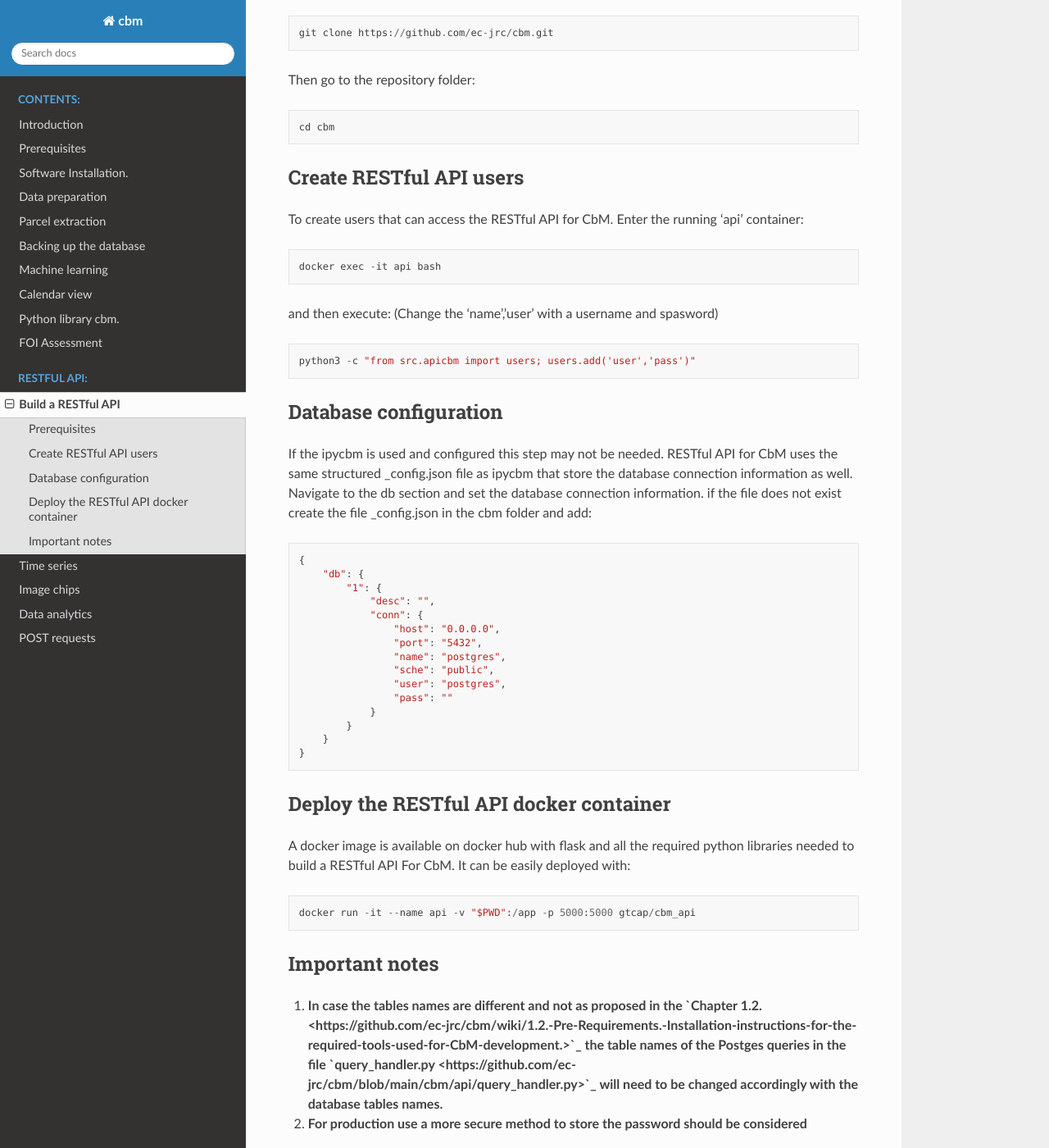
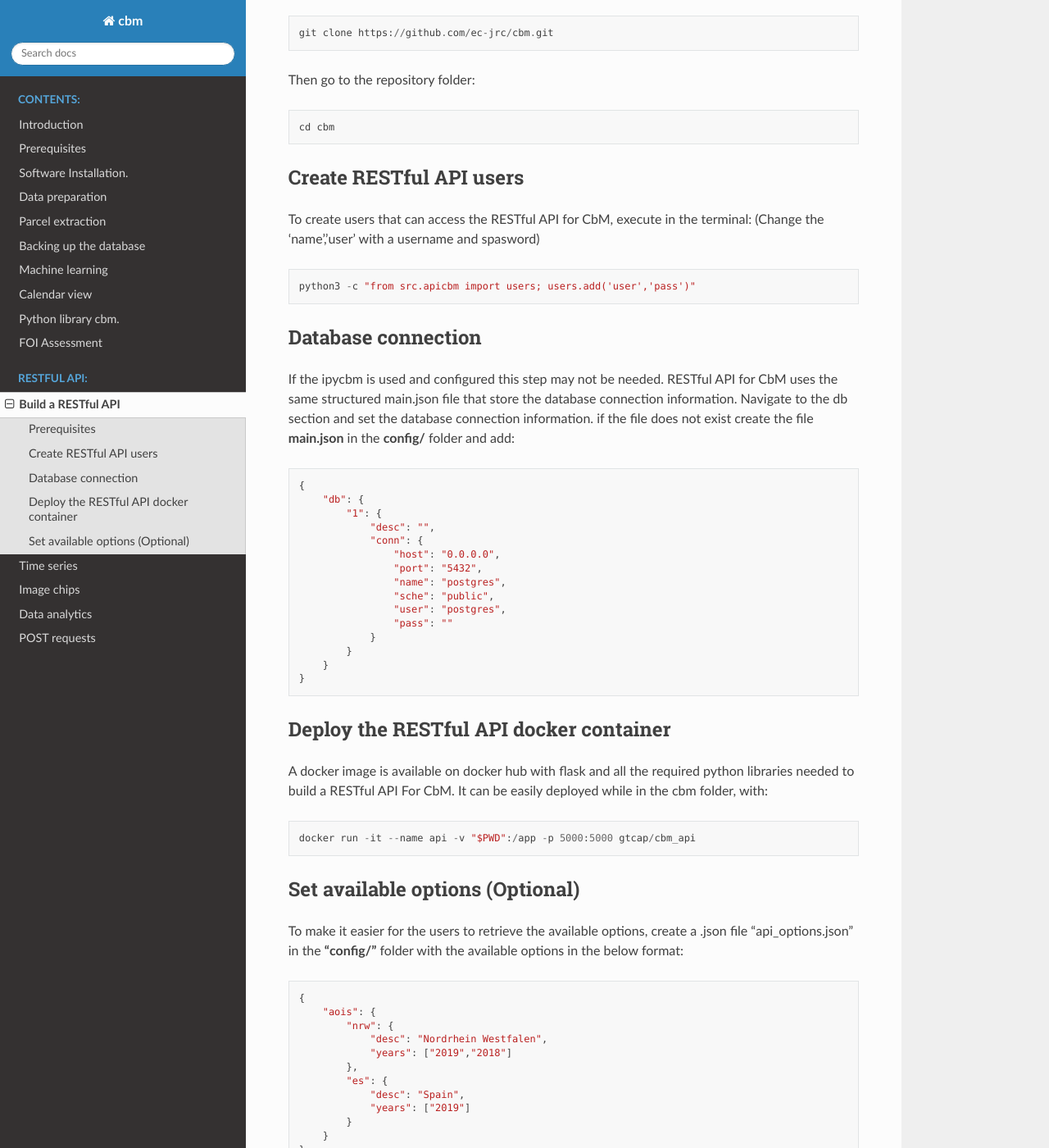
Before and after one commit to ec-jrc/cbm, a Sphinx documentation site: the page built from docs/api_build.md, in a window 1280 px wide and 1400 px high, scrolled down 461 px. Shown: the whole window at 82% size. Built offline with Sphinx 7.4.7 and the Read the Docs theme 2.0.0, drawn with Linux system fonts in a browser that asks for light colours; some of the changed text lies outside the part shown.

Commit message:
Update API build documentation

```diff
--- a/docs/api_build.md
+++ b/docs/api_build.md
@@ -20,20 +20,16 @@ Then go to the repository folder:
 
 ## Create RESTful API users
 
-To create users that can access the RESTful API for CbM. Enter the running 'api' container:
-
-    docker exec -it api bash
-
-and then execute: (Change the 'name','user' with a username and spasword)
+To create users that can access the RESTful API for CbM, execute in the terminal: (Change the 'name','user' with a username and spasword)
 
     python3 -c "from src.apicbm import users; users.add('user','pass')"
 
 
-## Database configuration
+## Database connection
 
 If the ipycbm is used and configured this step may not be needed.
-RESTful API for CbM uses the same structured _config.json file as ipycbm that store the database connection information as well.
-Navigate to the db section and set the database connection information. if the file does not exist create the file _config.json in the cbm folder and add:
+RESTful API for CbM uses the same structured main.json file that store the database connection information.
+Navigate to the db section and set the database connection information. if the file does not exist create the file **main.json** in the **config/** folder and add:
 
     {
         "db": {
@@ -54,12 +50,37 @@ Navigate to the db section and set the database connection information. if the f
 
 ## Deploy the RESTful API docker container
 
-A docker image is available on docker hub with flask and all the required python libraries needed to build a RESTful API For CbM. It can be easily deployed with:
+A docker image is available on docker hub with flask and all the required python libraries needed to build a RESTful API For CbM. It can be easily deployed while in the cbm folder, with:
 
     docker run -it --name api -v "$PWD":/app -p 5000:5000 gtcap/cbm_api
 
-## Important notes
+<!-- $ -->
 
-1. **In case the tables names are different and not as proposed in the [Chapter 1.2.](https://github.com/ec-jrc/cbm/wiki/1.2.-Pre-Requirements.-Installation-instructions-for-the-required-tools-used-for-CbM-development.) the table names of the Postges queries in the file [query_handler.py](https://github.com/ec-jrc/cbm/blob/main/cbm/api/query_handler.py) will need to be changed accordingly with the database tables names.**
+## Set available options (Optional)
 
-2. **For production use a more secure method to store the password should be considered**
+To make it easier for the users to retrieve the available options, create a .json file "api_options.json" in the **"config/"** folder with the available options in the below format:
+
+
+    {
+        "aois": {
+            "nrw": {
+                "desc": "Nordrhein Westfalen",
+                "years": ["2019","2018"]
+            },
+            "es": {
+                "desc": "Spain",
+                "years": ["2019"]
+            }
+        }
+    }
+
+This can be retrieved from the users with the request:
+
+    http(s):/Host.Name.Or.IP/query/options
+
+
+**Important notes**
+
+* In case the tables names are different and not as proposed in the [Chapter 1.2.](https://github.com/ec-jrc/cbm/wiki/1.2.-Pre-Requirements.-Installation-instructions-for-the-required-tools-used-for-CbM-development.) the table names of the Postges queries in the file [query_handler.py](https://github.com/ec-jrc/cbm/blob/main/cbm/api/query_handler.py) will need to be changed accordingly with the database tables names.
+
+* This is for testing and development purposes, for production use a more secure method to store the password should be considered
```
